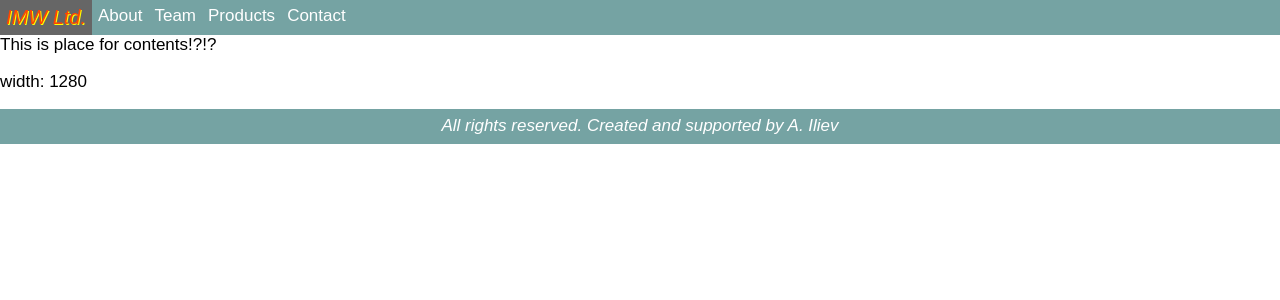
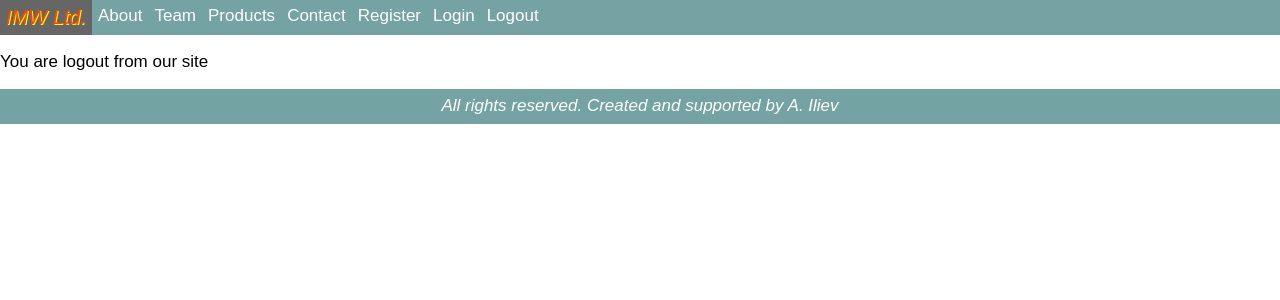
Before and after one commit to AleksandarIliev/IMW, a React (Create React App) app: page /logout in a window 1280 px wide. Shown: the top 300 px of the page. Built offline with nearby package versions, Linux system fonts and the light colour scheme.

Commit message:
Add more components and React Router Dom

```diff
--- a/src/App.js
+++ b/src/App.js
@@ -1,7 +1,14 @@
 import './App.css';
 import { Header } from "./Components/Header/Header";
-import { Contents } from "./Components/Contents/Contents";
+import { About } from "./Components/About/About";
+import { Team } from "./Components/Team/Team";
+import { Products } from "./Components/Products/Products";
+import { Contact } from "./Components/Contact/Contact";
+import { Register } from "./Components/Register/Register";
+import { Login } from "./Components/Login/Login";
+import { Logout } from "./Components/Logout/Logout";
 import { Footer } from "./Components/Footer/Footer";
+import { Routes, Route } from 'react-router-dom';
 
 import { useState, useEffect } from "react";
 
@@ -11,7 +18,7 @@ function App() {
         resizeWidth();
         window.addEventListener("resize", resizeWidth);
         return () =>
-        window.removeEventListener("resize", resizeWidth);
+            window.removeEventListener("resize", resizeWidth);
     }, [])
     const resizeWidth = () => {
         const width = window.innerWidth
@@ -21,8 +28,16 @@ function App() {
     return (
         <>
             <Header />
-            <Contents />
-            <p>width: {width}</p>
+            <Routes window={window.scrollTo(0, 0)}>
+                <Route path="/" />
+                <Route path="/about" element={<About width={width}/>} />
+                <Route path="/team" element={<Team />} />
+                <Route path="/products" element={<Products />} />
+                <Route path="/contact" element={<Contact />} />
+                <Route path="/register" element={<Register />} />
+                <Route path="/login" element={<Login />} />
+                <Route path="/logout" element={<Logout />} />
+            </Routes>
             <Footer />
         </>
     )
--- /dev/null
+++ b/src/Components/About/About.js
@@ -0,0 +1,10 @@
+
+
+export const About = ({ width }) => {
+    return (
+        <>
+            <p>This is for us</p>
+            <p>Width: {width}</p>
+        </>
+    )
+}
--- /dev/null
+++ b/src/Components/Contact/Contact.js
@@ -0,0 +1,6 @@
+
+export const Contact = () => {
+    return (
+        <p>Contact with us</p>
+    )
+}
--- a/src/Components/Header/Navbar.js
+++ b/src/Components/Header/Navbar.js
@@ -3,7 +3,7 @@ import { NavLink } from "react-router-dom";
 import { useState } from "react";
 
 export const Navbar = () => {
-    const [show, setShow] = useState(true)
+    const [show, setShow] = useState(false)
     const handleNavBtn = () => {
         setShow((current) => !current)
     }
@@ -16,6 +16,9 @@ export const Navbar = () => {
                 <NavLink to="/team">Team</NavLink>
                 <NavLink to="/products">Products</NavLink>
                 <NavLink to="/contact">Contact</NavLink>
+                <NavLink to="/register">Register</NavLink>
+                <NavLink to="/login">Login</NavLink>
+                <NavLink to="/logout">Logout</NavLink>
             </div>
             <div className="navBtn" onClick={handleNavBtn}>
                 <div className="lineOne"></div>
@@ -23,11 +26,13 @@ export const Navbar = () => {
                 <div className="lineThree"></div>
             </div>
             {show && <div className="miniNav">
-                {/* <NavLink to="/">IMW Ltd.</NavLink> */}
                 <NavLink to="/about">About</NavLink>
                 <NavLink to="/team">Team</NavLink>
                 <NavLink to="/products">Products</NavLink>
                 <NavLink to="/contact">Contact</NavLink>
+                <NavLink to="/register">Register</NavLink>
+                <NavLink to="/login">Login</NavLink>
+                <NavLink to="/logout">Logout</NavLink>
             </div>}
         </>
     );
--- /dev/null
+++ b/src/Components/Login/Login.js
@@ -0,0 +1,6 @@
+
+export const Login = () => {
+    return (
+        <p>Our login forms:</p>
+    )
+}
--- /dev/null
+++ b/src/Components/Logout/Logout.js
@@ -0,0 +1,7 @@
+
+
+export const Logout = () => {
+    return (
+        <p>You are logout from our site</p>
+    )
+}
--- /dev/null
+++ b/src/Components/Products/Products.js
@@ -0,0 +1,7 @@
+
+
+export const Products = () => {
+    return (
+        <p>This is a short list what we can do:</p>
+    )
+}
--- /dev/null
+++ b/src/Components/Register/Register.js
@@ -0,0 +1,7 @@
+
+
+export const Register = () => {
+    return (
+        <p>This is our register form:</p>
+    )
+}
--- /dev/null
+++ b/src/Components/Team/Team.js
@@ -0,0 +1,6 @@
+
+export const Team = () => {
+    return (
+        <p>This is our Team:</p>
+    )
+}
```
Lines whose indentation alone changed are shown as unchanged.
